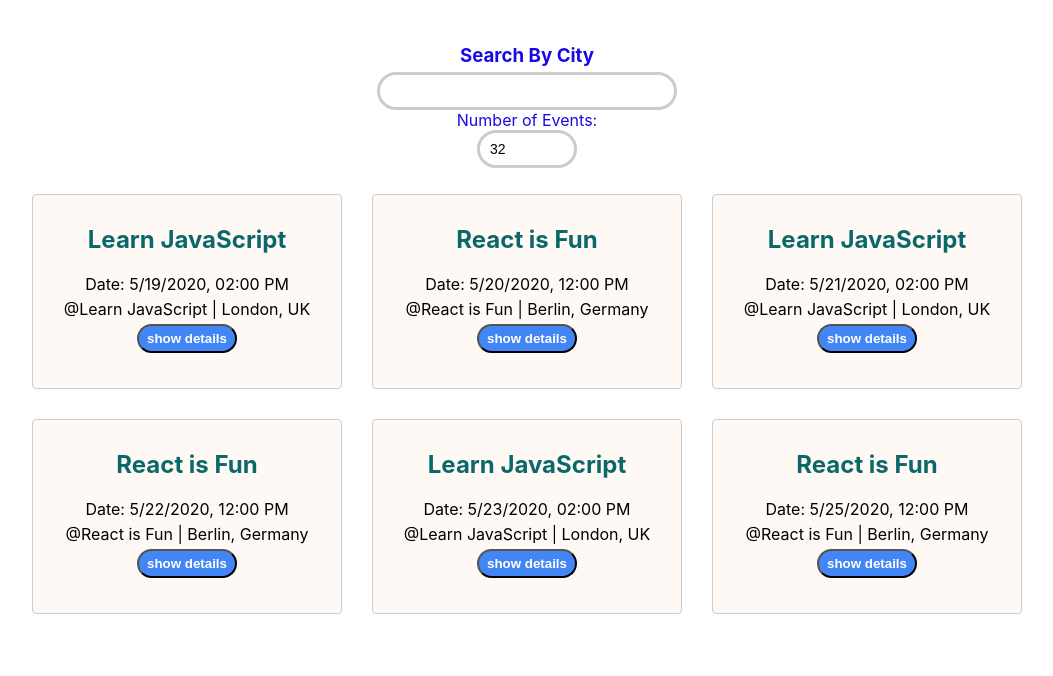
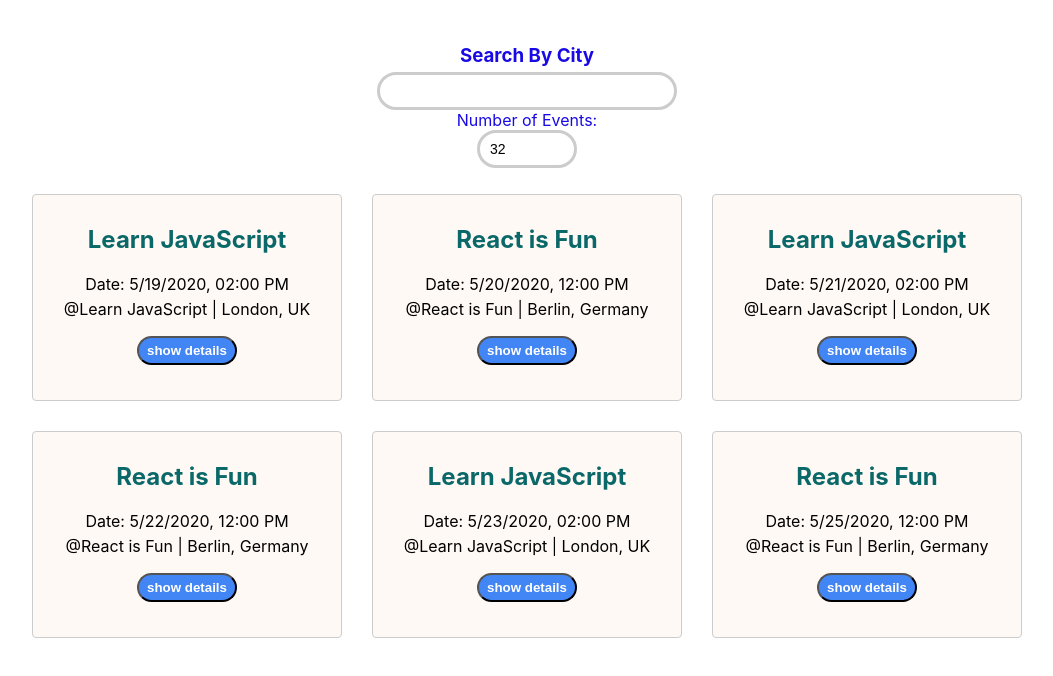
Before and after one commit to fredpasqua/meet, a React (Create React App) app: page / in a window 1280 px wide. Shown: the top 676 px of the page, without its empty margins (113-1166 px from the left). Built offline with nearby package versions, Linux system fonts and the light colour scheme.

Commit message:
style location height

```diff
--- a/src/App.css
+++ b/src/App.css
@@ -146,9 +146,12 @@ input:focus {
   cursor: pointer;
   background-color: #4285f4;
   color: white;
-    font-weight: bold;
+  font-weight: bold;
 }
 
+.location {
+  min-height: 2em;
+}
 
 .details-toggle-button2 {
   position: relative;
```
